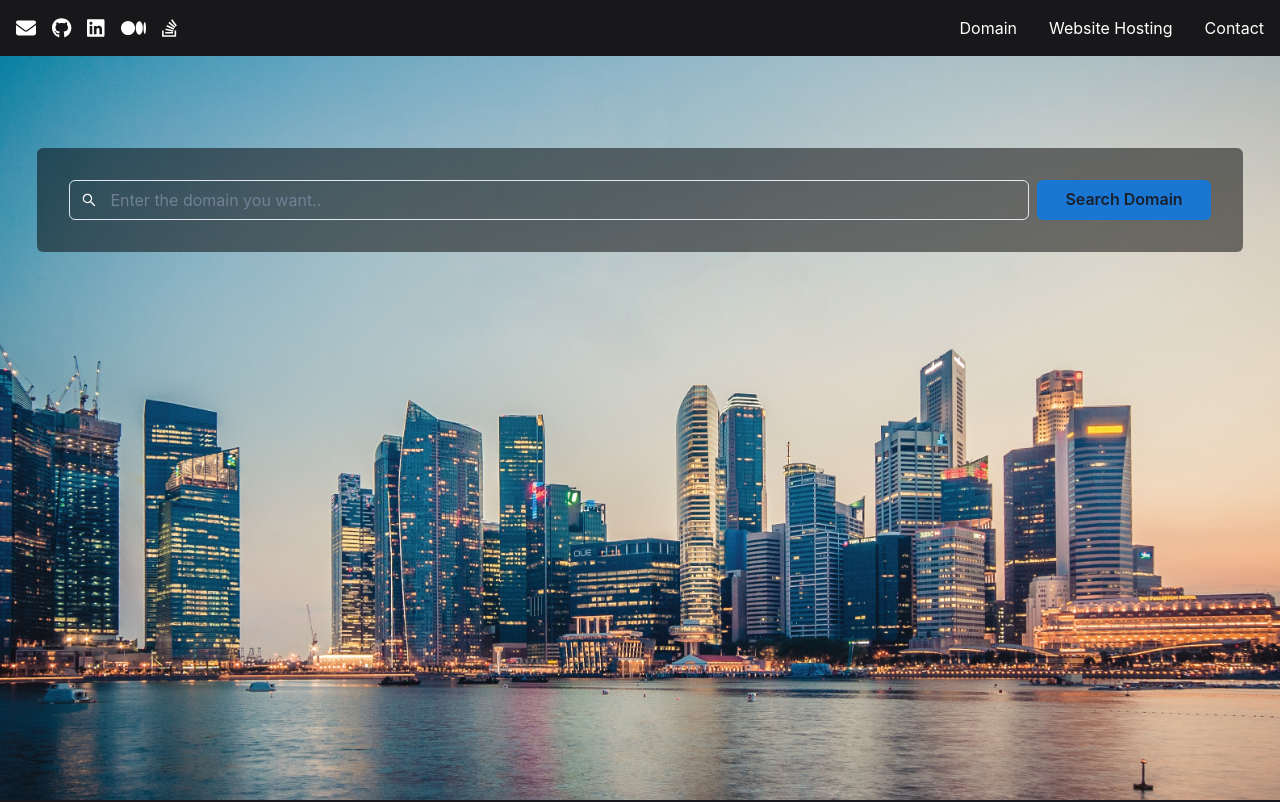
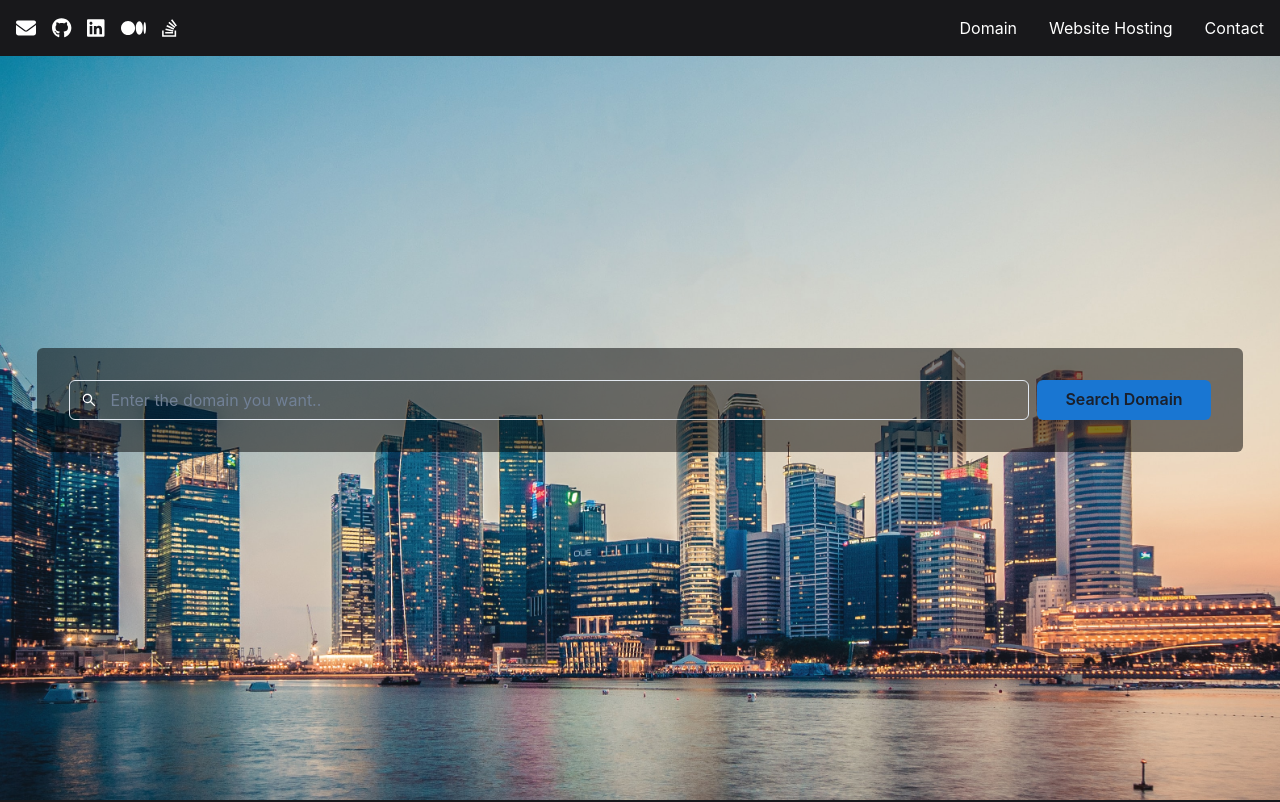
Before and after one commit to veerasudhan98/portfolio_react_fs_3, a React (Create React App) app: page / in a window 1280 px wide. Shown: the top 802 px of the page. Built offline with nearby package versions, Linux system fonts and the light colour scheme.

Commit message:
moved searchbar to the middle

```diff
--- a/src/components/LandingSection.js
+++ b/src/components/LandingSection.js
@@ -27,7 +27,7 @@ const LandingSection = () => (
       backgroundColor="rgba(0, 0, 0, 0.5)"
       p={8}
       rounded="md"
-      marginTop="-400px"
+      // marginTop="-300px"
     >
       <VStack spacing={4} alignItems="center">
         <InputGroup>
```
